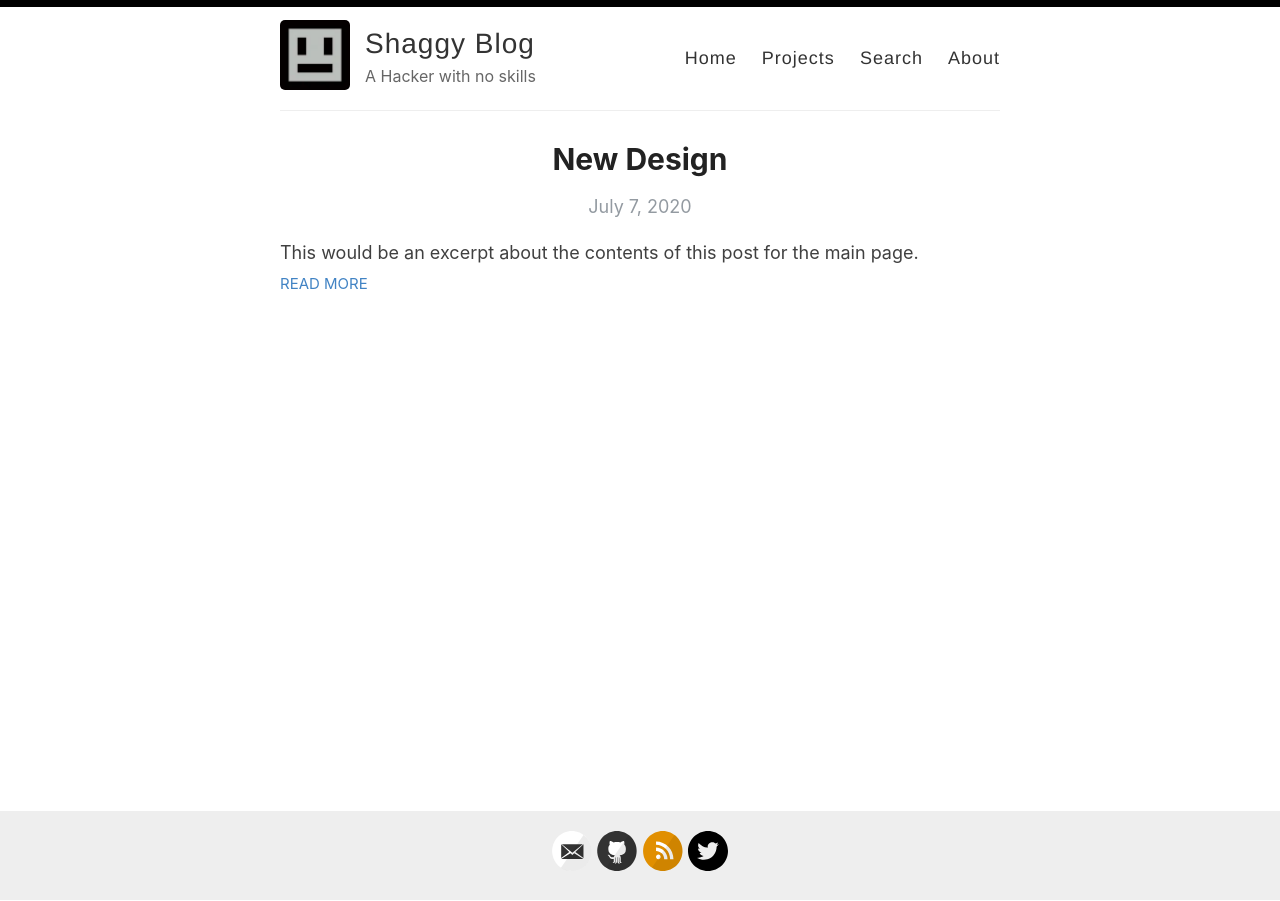
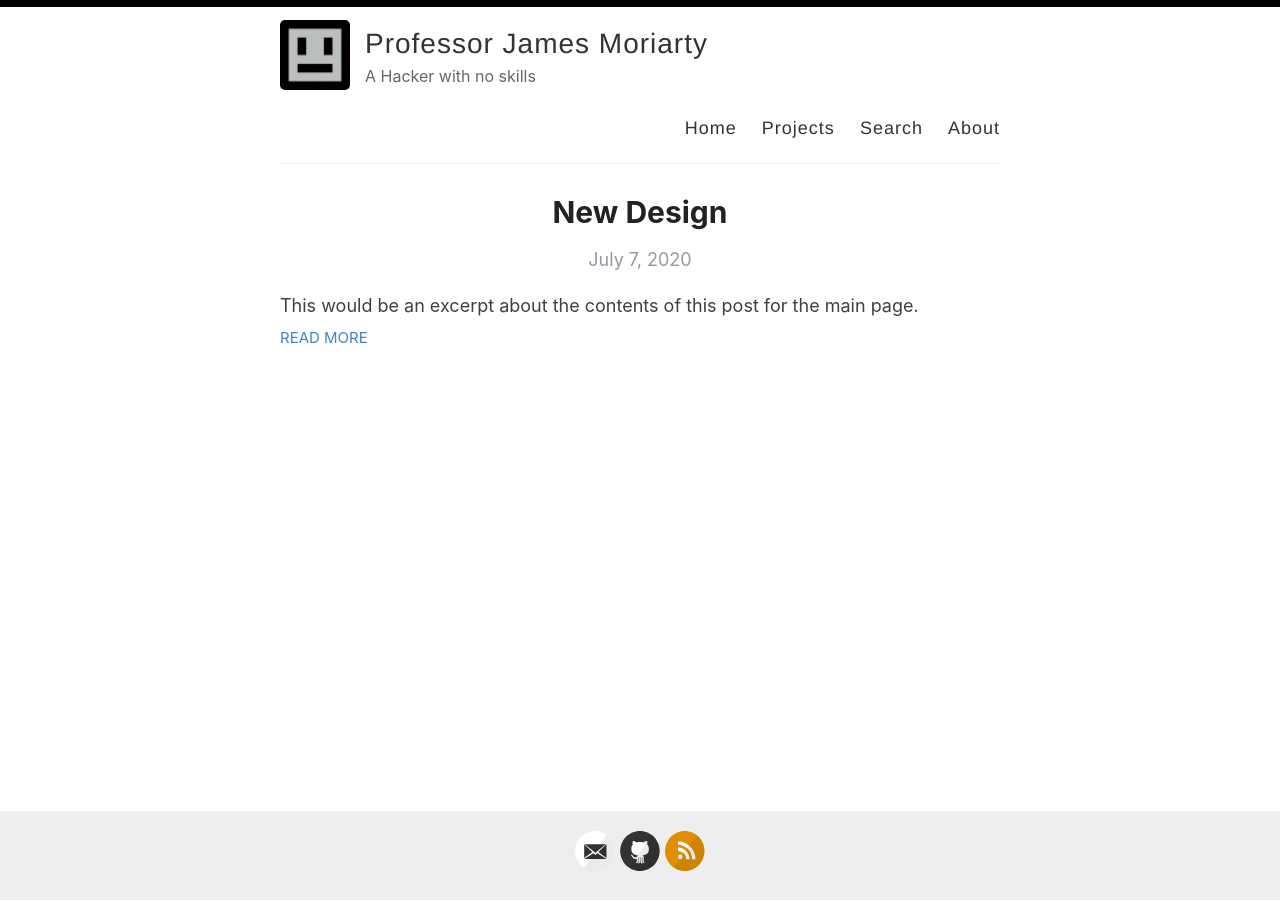
Before and after one commit to professorjamesmoriarty/professorjamesmoriarty.github.io, a Jekyll site: the page built from index.html, in a window 1280 px wide. Built offline with Jekyll 4.4.1, drawn with Linux system fonts in a browser that asks for light colours; the list of posts is cut into pages by our own code; some of the changed lines change nothing that is shown.

Commit message:
changes coming

```diff
--- a/_config.yml
+++ b/_config.yml
@@ -3,10 +3,10 @@
 #
 
 # Name of your site (displayed in the header)
-name: Shaggy Blog
+name: Professor James Moriarty
 
 # Name of the author
-author: Johnathan Jenkins
+author: John Jenkins
 
 # Short bio or description (displayed in the header)
 description: A Hacker with no skills
@@ -21,15 +21,15 @@
 # Includes an icon in the footer for each username you enter
 footer-links:
   dribbble:
-  email: twodopeshaggy@gmail.com
+  email: professormoriarty@riseup.net
   facebook:
   flickr:
-  github: shaggytwodope
+  github: professorjamesmoriarty
   instagram:
   linkedin:
   pinterest:
   rss: rss
-  twitter: twodopeshaggy
+  twitter:
   stackoverflow:
   youtube: # channel/<your_long_string> or user/<user-name>
   googleplus: # anything in your profile username that comes after plus.google.com/
@@ -45,8 +45,8 @@
 
 # Your website URL (e.g. http://amitmerchant1990.github.io or http://www.amitmerchant.com)
 # Used for Sitemap.xml and your RSS feed
-url: https://shaggytwodope.github.io/
-enforce_ssl: https://shaggytwodope.github.io/
+url: https://professorjamesmoriarty.github.io/
+enforce_ssl: https://professorjamesmoriarty.github.io/
 
 # If you're hosting your site at a Project repository on GitHub pages
 # (http://yourusername.github.io/repository-name)
```
